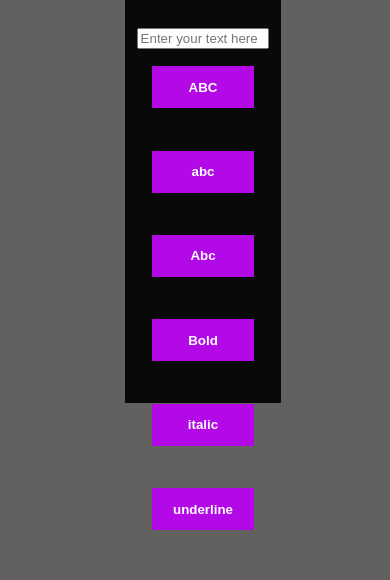
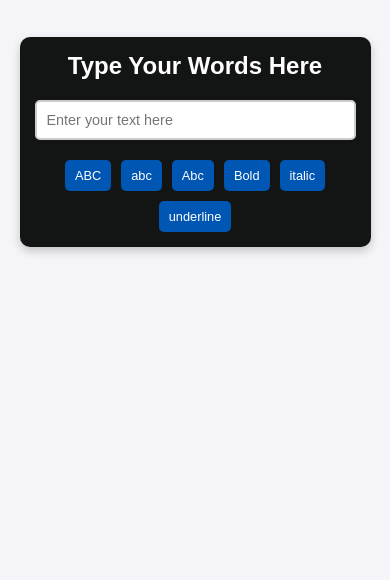
Before and after one commit to Vishnubaghel007/mini-project, a plain HTML site: page index.html in a window 390 px wide. Shown: the part 280-860 px from the top of the page. Drawn offline with Linux system fonts and the light colour scheme.

Commit message:
Add files via upload

```diff
--- a/style.css
+++ b/style.css
@@ -1,59 +1,95 @@
+* {
+  margin: 0;
+  padding: 0;
+  box-sizing: border-box;
+}
+
 body {
+  font-family: Arial, sans-serif;
+  background-color: #f4f4f9;
+  color: #333;
   display: flex;
   justify-content: center;
   align-items: center;
   height: 100vh;
-    width: 100vw;
-    background-color: rgb(99, 96, 96);
+  margin: 0;
 }
 
+/* Hero Section */
 .hero {
-    background-color: #0a0909;
-    color: aliceblue;
-    width: 40vw;
-    display: flex;
-    justify-content: center;
-    align-items: center;
-    flex-direction: column;
-    height: 60vh;
+  text-align: center;
+  background: #131414;
+  color: white;
+  padding: 20px;
+  border-radius: 10px;
+  box-shadow: 0px 4px 10px rgba(0, 0, 0, 0.2);
+  width: 90%;
+  max-width: 600px;
 }
 
-h1{
-    font-size: 2.5rem;
+.hero h1 {
+  font-size: 2rem;
+  margin-bottom: 20px;
 }
 
-input{
-    margin: 2vh;
-    width: 80%;
-    height: 6vh;
+.hero input {
+  width: 100%;
+  padding: 10px;
+  margin-bottom: 20px;
+  border: 2px solid #ccc;
+  border-radius: 5px;
+  font-size: 1rem;
 }
 
-.btns{
+.btns {
   display: flex;
+  flex-wrap: wrap;
   justify-content: center;
-    align-items: center;
-    gap: 5vh;
-    flex-wrap: wrap;
+  gap: 10px;
 }
 
-button{
+.btns button {
+  background: #0056b3;
+  color: white;
+  border: none;
+  padding: 10px 15px;
+  font-size: 1rem;
+  border-radius: 5px;
   cursor: pointer;
-    min-width: 12vh;
-    height: 5vh;
-    border: none;
-    background-color: #b309e7;
-    color: white;
-    font-weight: 700;
+  transition-duration:  0.3s ease;
 }
 
-.output{
-    min-height: 12vh;
-    height: auto;
-    width: 45vw;
-    border-radius: 12px;
-    display: flex;
-    justify-content: center;
-    align-items: center;
-    background-color: #525050;
-    color: #0a0909;
+.btns button:hover {
+  background: #003f7f;
 }
+
+/* Responsive Design */
+@media (max-width: 768px) {
+  .hero h1 {
+    font-size: 1.8rem;
+  }
+
+  .hero input {
+    font-size: 0.9rem;
+  }
+
+  .btns button {
+    font-size: 0.9rem;
+    padding: 8px 12px;
+  }
+}
+
+@media (max-width: 480px) {
+  .hero {
+    padding: 15px;
+  }
+
+  .hero h1 {
+    font-size: 1.5rem;
+  }
+
+  .btns button {
+    font-size: 0.8rem;
+    padding: 8px 10px;
+  }
+}
```
Lines whose indentation alone changed are shown as unchanged.
